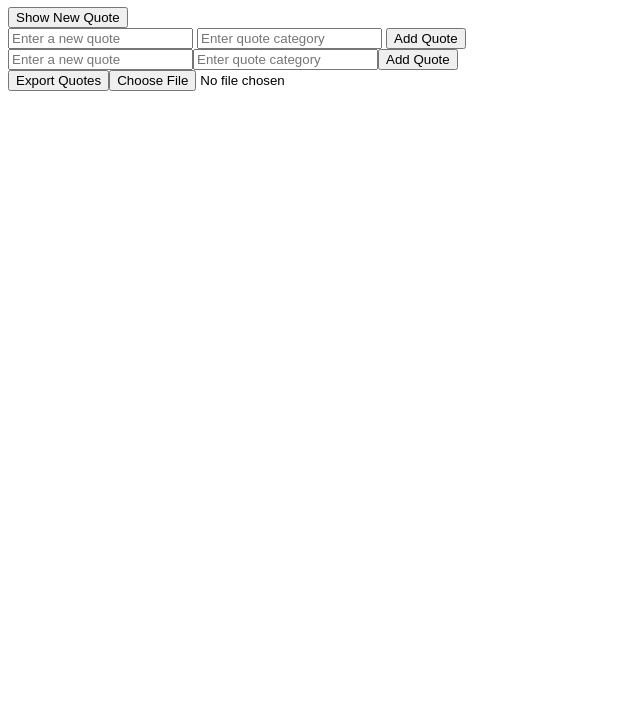
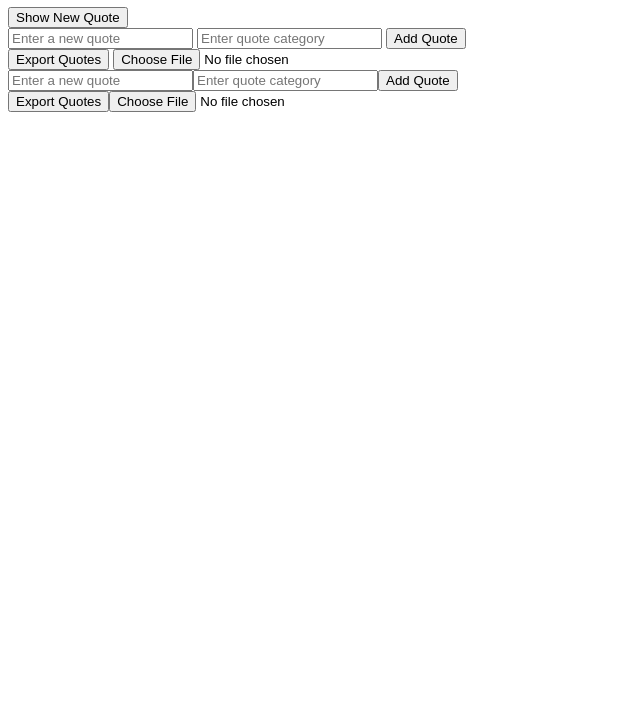
Before and after one commit to KabeloMohlabeng03/alx_fe_javascript, a plain HTML site: page dom-manipulation/index.html in a window 1280 px wide. Shown: the part 73-800 px from the top of the page, without its empty margins (0-640 px from the left). Drawn offline with Linux system fonts and the light colour scheme.

Commit message:
Adding button on index.html

```diff
--- a/dom-manipulation/index.html
+++ b/dom-manipulation/index.html
@@ -14,6 +14,8 @@
     <input id="newQuoteCategory" type="text" placeholder="Enter quote category" />
     <button onclick="addQuote()">Add Quote</button>
   </div>
-  <script src="script.js"></script>
+  <button id="exportButton">Export Quotes</button>
+    <input type="file" id="importFile" accept=".json" onchange="importFromJsonFile(event)" />
+    <script src="script.js"></script>
 </body>
 </html>
```
